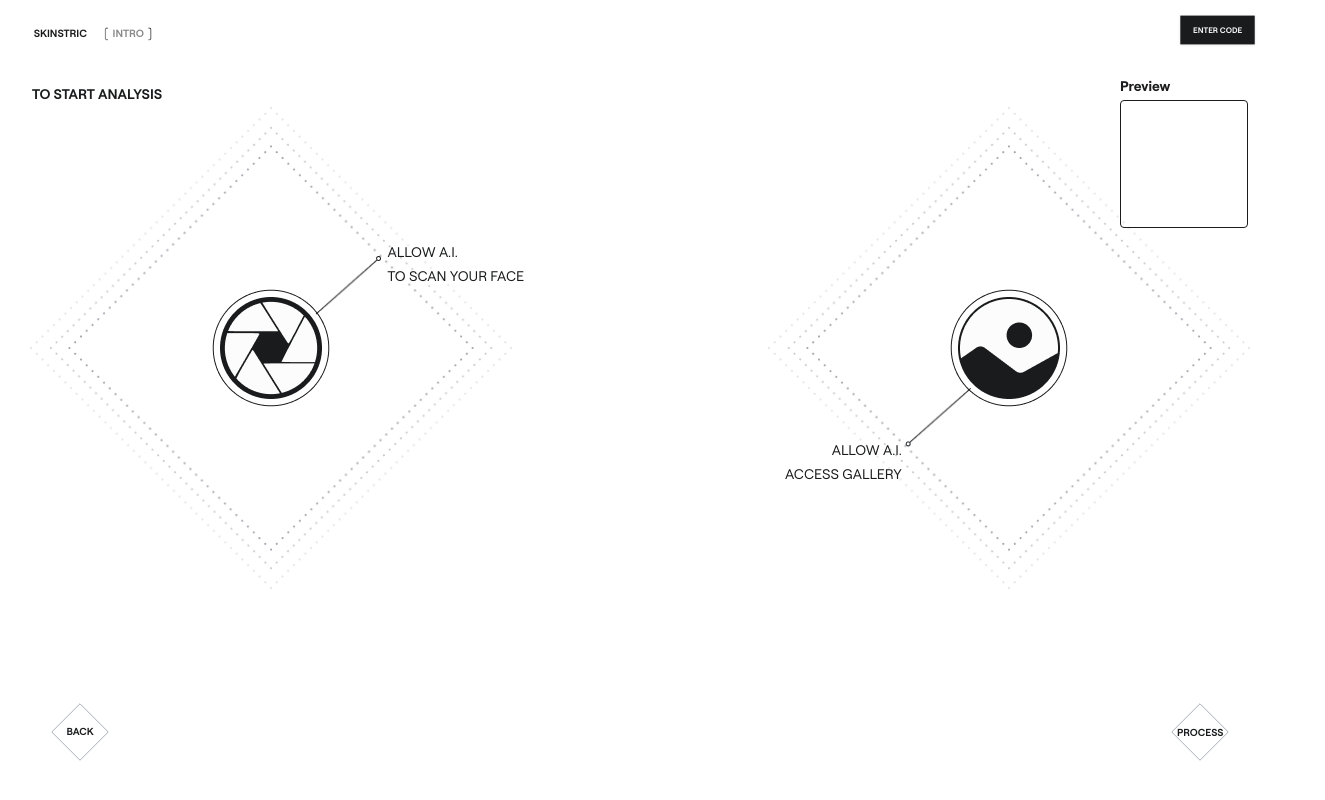
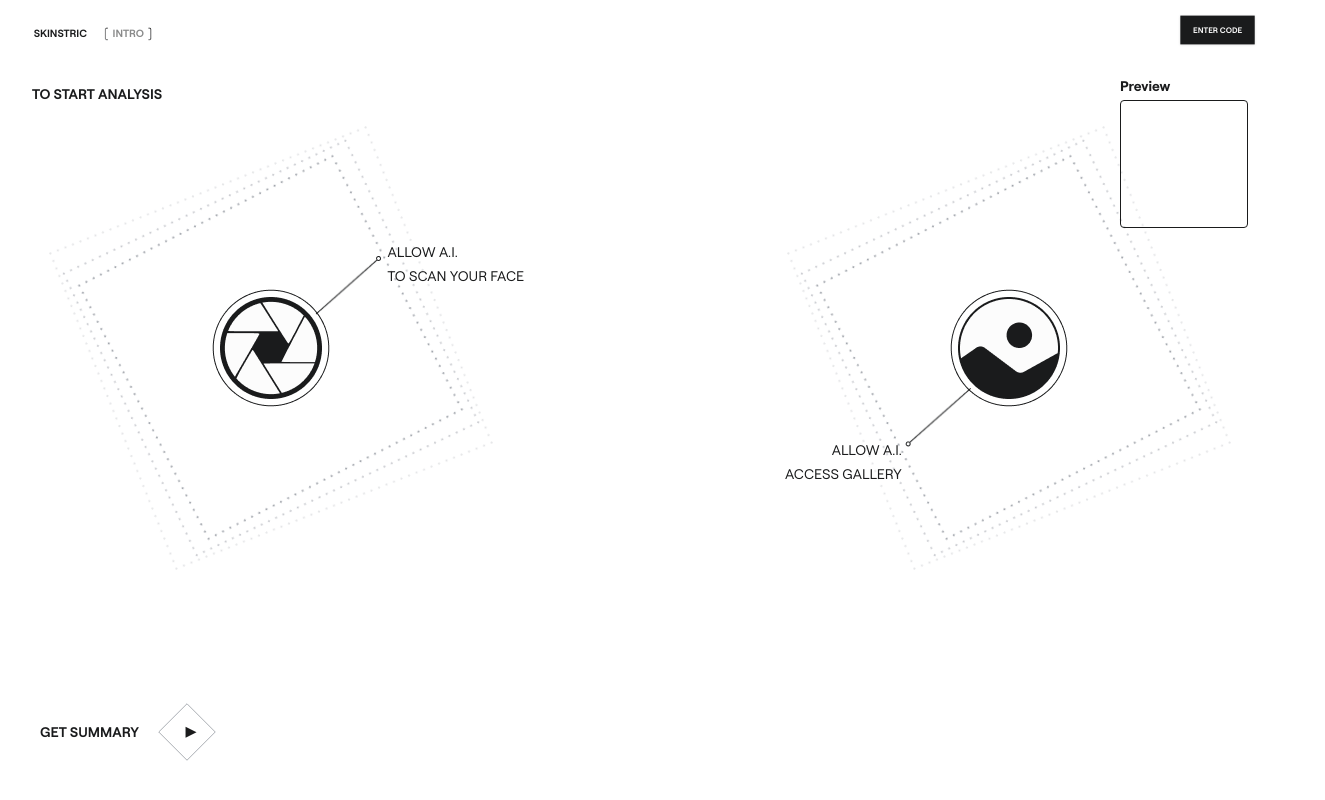
Before and after one commit to worldofwandag/skinstric-wandag, a Next.js app: page /result in a window 1280 px wide. Shown: the whole page, 1325 px wide, since content can reach past the window. Built offline with nearby package versions, Linux system fonts and the light colour scheme.

Commit message:
creating ui components

```diff
--- /dev/null
+++ b/src/app/components/ui/BackBtn.tsx
@@ -0,0 +1,24 @@
+import React from "react";
+
+const BackBtn = () => {
+  return (
+    <div>
+      {/* back button for small screens */}
+      <div className=" w-12 h-12 left-4 flex items-center justify-center border border-[#A0A4AB] rotate-45 scale-[0.85] md:hidden">
+        <span className="rotate-[-45deg] text-xs font-normal md:hidden">BACK</span>
+      </div>
+
+      {/* back button for bigs screens */}
+      <div className="hidden md:flex flex-row relative justify-center items-center">
+        <div className=" w-12 h-12 hidden md:flex justify-center border border-[#A0A4AB] rotate-45 scale-[0.85]"></div>
+        <span className="absolute left-[15px] bottom-[13px] scale-[0.9] rotate-180 hidden md:block">
+          ▶
+        </span>
+
+        <span className="text-sm font-semibold hidden md:block ml-6">BACK</span>
+      </div>
+    </div>
+  );
+};
+
+export default BackBtn;
--- a/src/app/globals.css
+++ b/src/app/globals.css
@@ -1,6 +1,15 @@
 @import "tailwindcss";
 
+a {
+  text-decoration: none;
+}
 
-a {
-    text-decoration: none;
+.animate-spin-slow {
+  animation: spin 85s linear infinite;
 }
+.animate-spin-slower {
+  animation: spin 100s linear infinite;
+}
+.animate-spin-slowest {
+  animation: spin 110s linear infinite;
+}
--- a/src/app/result/page.tsx
+++ b/src/app/result/page.tsx
@@ -8,6 +8,7 @@
 import ResScanLine from "../assets/ui/ResScanLine.png";
 import galleryIcon from "../assets/ui/gallery-icon.png";
 import ResGalleryLine from "../assets/ui/ResGalleryLine.png";
+import BackBtn from "../components/ui/BackBtn";
 
 const Page = () => {
   return (
@@ -24,17 +25,17 @@
           <Image
             src={ResDiamondLarge}
             alt="Diamond Large"
-            className="absolute w-[380px] h-[380px] md:w-[482px] md:h-[482px]"
+            className="absolute w-[380px] h-[380px] md:w-[482px] md:h-[482px] animate-spin-slow"
           />
           <Image
             src={ResDiamondMedium}
             alt="DiamondMedium"
-            className="absolute w-[340px] h-[340px] md:w-[444.34px] md:h-[444.34px]"
+            className="absolute w-[340px] h-[340px] md:w-[444.34px] md:h-[444.34px] animate-spin-slower"
           />
           <Image
             src={ResDiamondSmall}
             alt="DiamondSmall"
-            className="absolute w-[300px] h-[300px] md:w-[405.18px] md:h-[405.18px]"
+            className="absolute w-[300px] h-[300px] md:w-[405.18px] md:h-[405.18px] animate-spin-slowest"
           />
 
           {/* Camera Icon and Text */}
@@ -71,28 +72,27 @@
           <Image
             src={ResDiamondLarge}
             alt="Diamond Large"
-            className="absolute w-[380px] h-[380px] md:w-[482px] md:h-[482px]"
+            className="absolute w-[380px] h-[380px] md:w-[482px] md:h-[482px] animate-spin-slow"
             width={380}
             height={380}
           />
           <Image
             src={ResDiamondMedium}
             alt="DiamondMedium"
-            className="absolute w-[340px] h-[340px] md:w-[444.34px] md:h-[444.34px]"
+            className="absolute w-[340px] h-[340px] md:w-[444.34px] md:h-[444.34px] animate-spin-slower"
             width={340}
             height={340}
           />
           <Image
             src={ResDiamondSmall}
             alt="DiamondSmall"
-            className="absolute w-[300px] h-[300px] md:w-[405.18px] md:h-[405.18px]"
+            className="absolute w-[300px] h-[300px] md:w-[405.18px] md:h-[405.18px] animate-spin-slowest"
             width={220}
             height={220}
           />
 
-        {/* PHOTO GALLERY UPLOAD  */}
+          {/* PHOTO GALLERY UPLOAD  */}
           <div className="absolute inset-0 flex flex-col items-center justify-center">
-
             <Image
               src={galleryIcon}
               alt="Photo Upload Icon"
@@ -101,7 +101,6 @@
               height={136}
             />
             <div className="absolute top-[75%] md:top-[70%]  md:left-[17px] translate-y-[-10px]">
-
               <p className="text-[12px] md:text-[14px] font-normal mt-1 leading-[24px] text-right">
                 ALLOW A.I.
                 <br />
@@ -127,22 +126,33 @@
 
       <div className="absolute bottom-10 w-full flex justify-between px-10">
         {/* BACK BUTTON */}
-        <div className="relative w-12 h-12 left-4 flex items-center justify-center border border-[#A0A4AB] rotate-45 scale-[0.85]">
-          <span className="absolute rotate-[-45deg] text-xs font-semibold">
-            BACK
-          </span>
-        </div>
-        <Link className="absolute inset-0" aria-label="Back" href="/"></Link>
+        {/* small screens */}
+        <Link className="relative inset-0 md:hidden" aria-label="Back" href="/">
+          <BackBtn />
+        </Link>
 
-        {/* PROCESS BUTTON - only show when form is completed */}
+        {/* PROCESS BUTTON*/}
 
-        <Link
-          href="/result"
-          className="relative w-12 h-12 right-4 flex items-center justify-center border border-[#A0A4AB] rotate-45 scale-[0.85]"
-        >
-          <span className="absolute rotate-[-45deg] text-xs font-semibold">
-            PROCESS
-          </span>
+        {/* small screens */}
+        <Link href="/result" className="md:hidden">
+          <div className="relative w-12 h-12 right-4 flex items-center justify-center border border-[#A0A4AB] rotate-45 scale-[0.85] md:hidden">
+            <span className="absolute rotate-[-45deg] text-xs font-normal md:hidden tracking-tighter">
+              SUMMARY
+            </span>
+          </div>
+        </Link>
+
+        {/* larges screens */}
+        <Link href="/result" className="hidden md:block">
+          <div className="flex flex-row relative justify-center items-center">
+            <span className="text-sm font-semibold md:block mr-10">
+              GET SUMMARY
+            </span>
+            <div className="relative w-12 h-12 right-4 flex items-center justify-center border border-[#A0A4AB] rotate-45 scale-[0.85] md:block" />
+            <span className="absolute right-[30px] bottom-[13px] scale-[0.9]">
+              ▶
+            </span>
+          </div>
         </Link>
       </div>
     </div>
```
